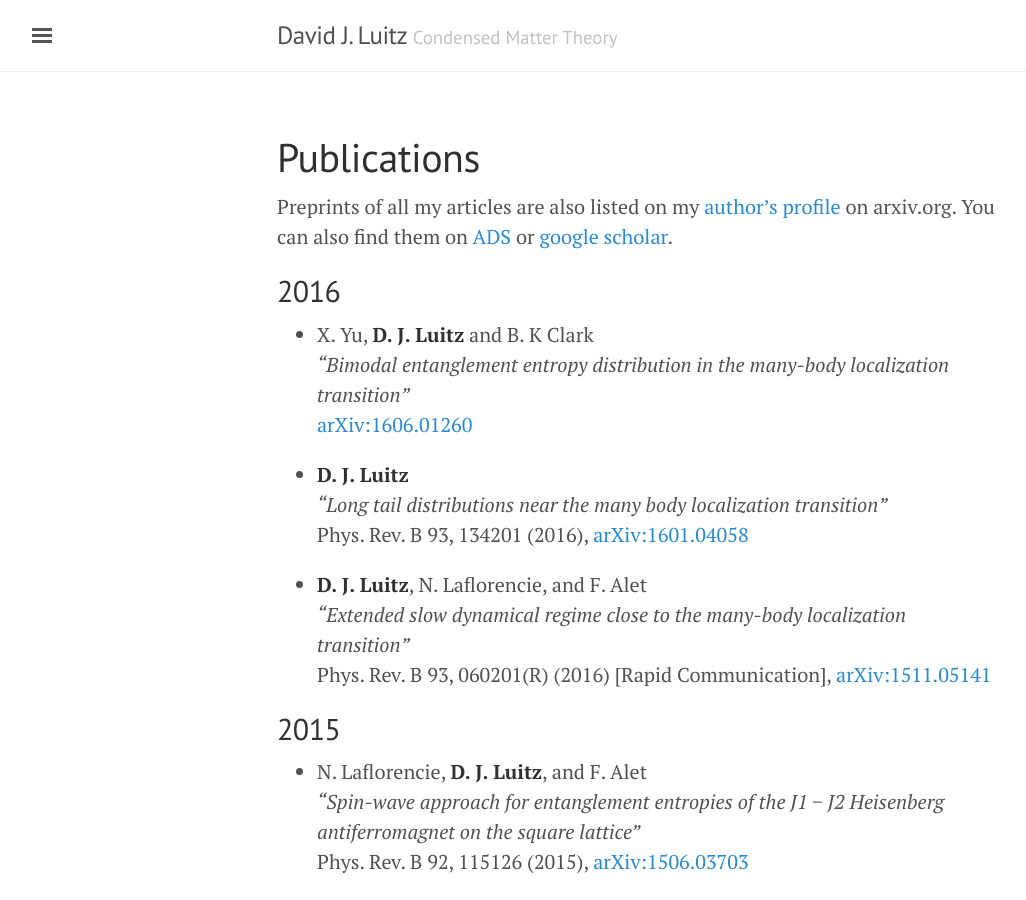
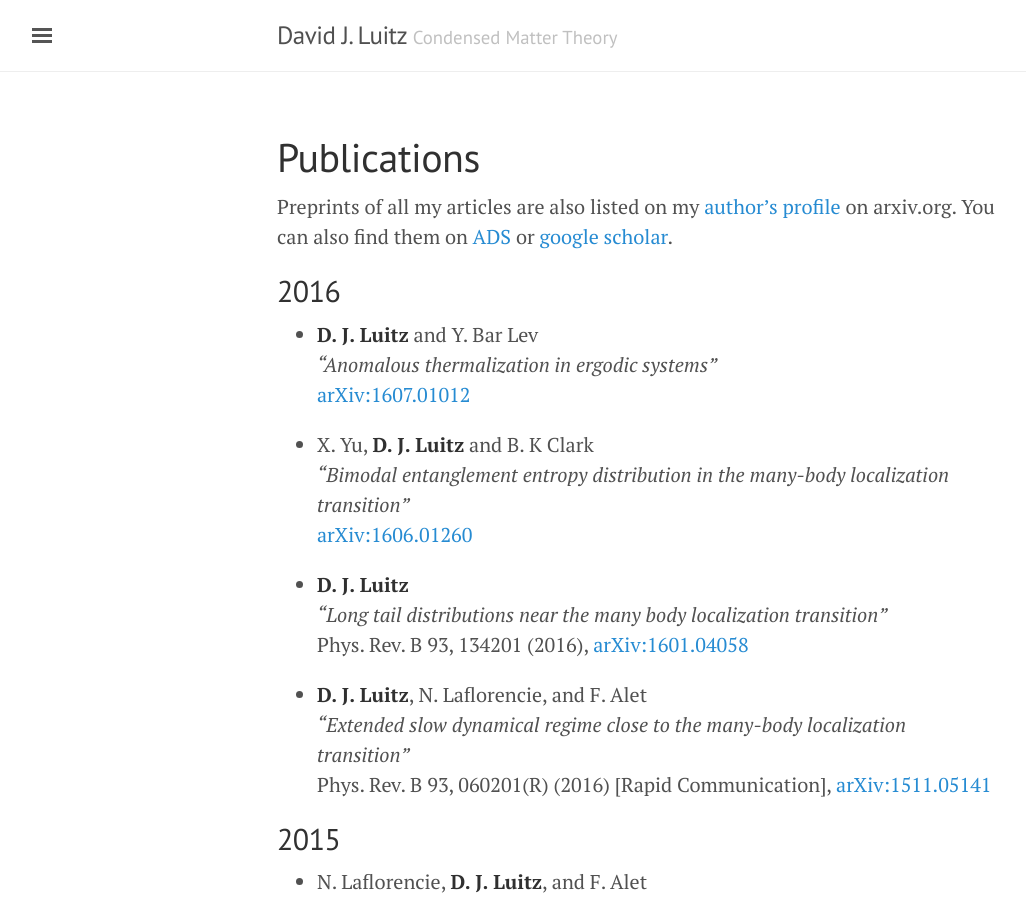
Before and after one commit to dluitz/dluitz.github.io, a Jekyll site: the page built from publications.md, in a window 1280 px wide and 900 px high. Shown: the whole window, without its empty margins (3-1029 px from the left). Built offline with Jekyll 4.4.1, drawn with Linux system fonts in a browser that asks for light colours.

Commit message:
[publications] publist update

```diff
--- a/publications.md
+++ b/publications.md
@@ -7,6 +7,10 @@ Preprints of all my articles are also listed on my [author's profile](http://arx
 
 2016
 ----
+
++ **D. J. Luitz** and Y. Bar Lev
+*"Anomalous thermalization in ergodic systems"*
+[arXiv:1607.01012](http://arxiv.org/abs/1607.01012)
 
 + X. Yu, **D. J. Luitz** and B. K Clark
 *"Bimodal entanglement entropy distribution in the many-body localization transition"*
```
